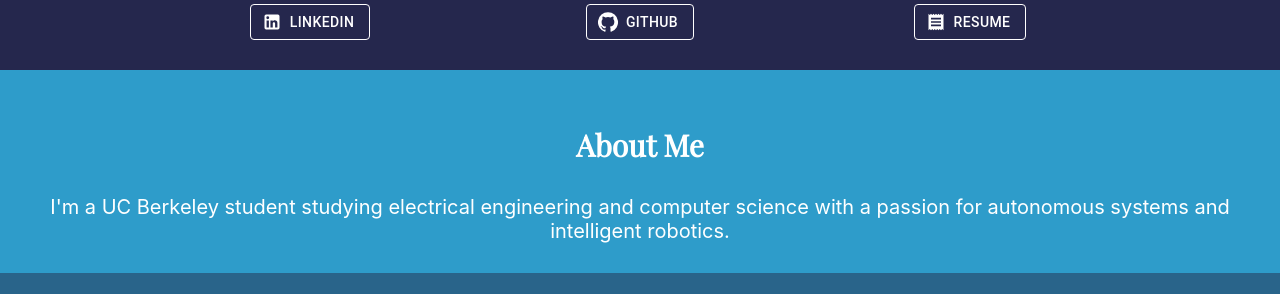
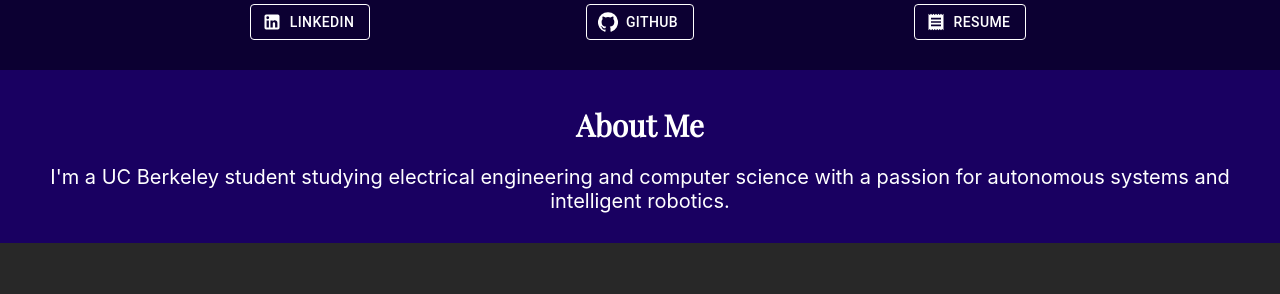
Before and after one commit to KDharmarajanDev/KDharmarajanDev.github.io, a React (Create React App) app in the folder website/: page / in a window 1280 px wide. Shown: the part 157-451 px from the top of the page. Built offline with nearby package versions, Linux system fonts and the light colour scheme.

Commit message:
Changed theme

```diff
--- a/website/src/App.css
+++ b/website/src/App.css
@@ -2,7 +2,7 @@
 @import url('https://fonts.googleapis.com/css2?family=Alegreya&family=Open+Sans&family=Oswald&display=swap');
 
 body {
-   background-color: #25274D;
+   background-color: #0C0032;
 }
 
 #root {
@@ -10,7 +10,7 @@ body {
 }
 
 #app {
-  background-color: #25274D;
+  background-color: #0C0032;
   padding-top: 20px;
   padding-bottom: 20px;
   margin-bottom: 20px;
@@ -26,7 +26,7 @@ body {
 }
 
 #intro-section {
-  background-color: #2E9CCA;
+  background-color: #190061;
   padding: 10px;
 }
 
@@ -44,7 +44,7 @@ body {
   height: fit-content;
   width: auto;
   left: 0;
-  background-color: #29648A;
+  background-color: #282828;
   border: 0;
   padding: 0px 30px 0px 30px;
   margin: 0;
@@ -79,8 +79,7 @@ body {
   color: #FFFFFF;
   font-family: 'Playfair Display', serif;
   font-size: 30px;
-  padding-top: 20px;
-  margin-bottom: 30px;
+  margin-bottom: 15px;
 }
 
 #about-description {
--- a/website/src/ProjectCard.js
+++ b/website/src/ProjectCard.js
@@ -13,7 +13,7 @@ const useStyles = makeStyles({
       "border-radius": "10px",
       height: "fit-content",
       padding: 10,
-      "background-color": "#2E9CCA",
+      "background-color": "#240090",
     },
     media: {
       objectFit: 'contain',
```
